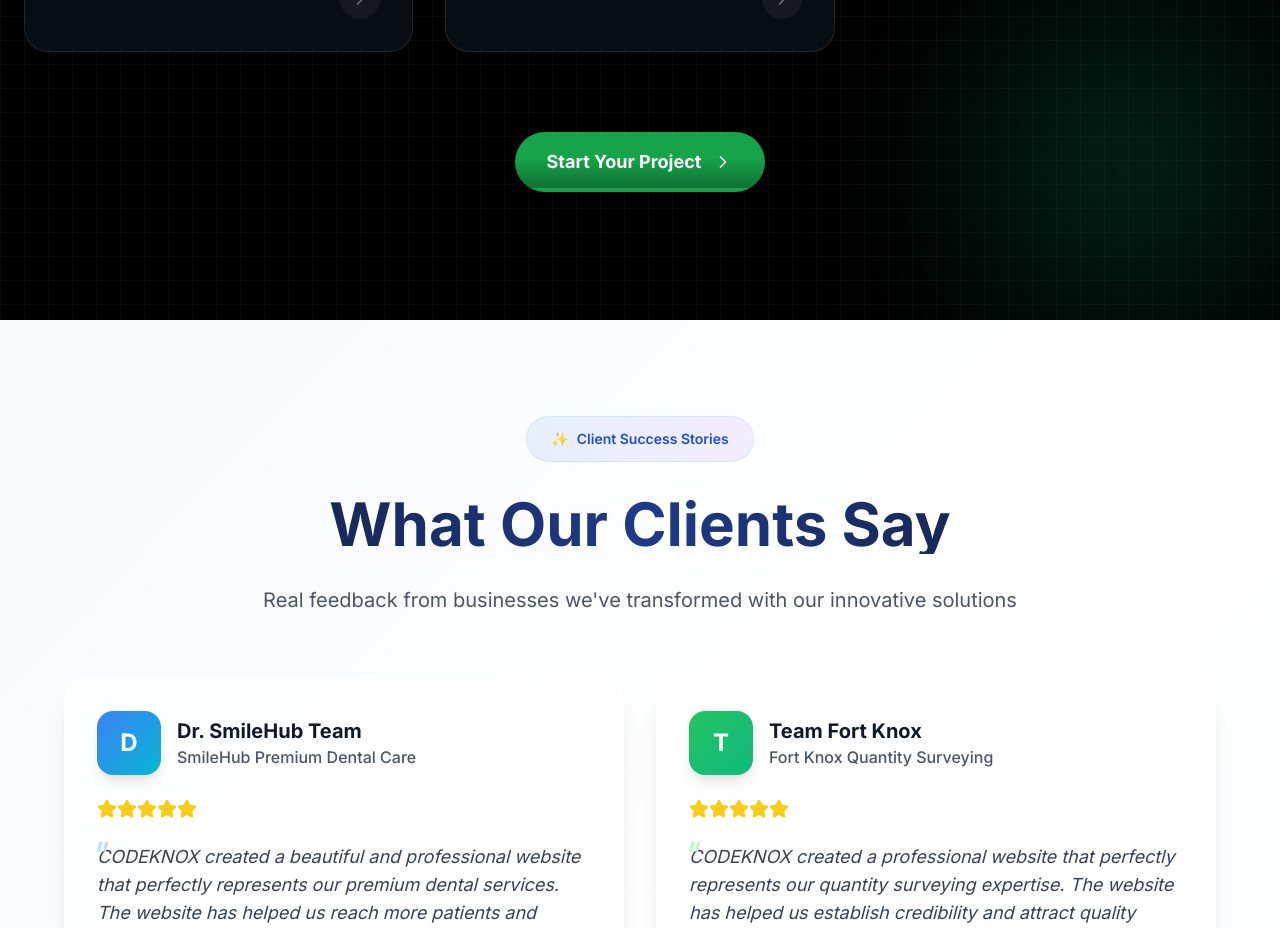
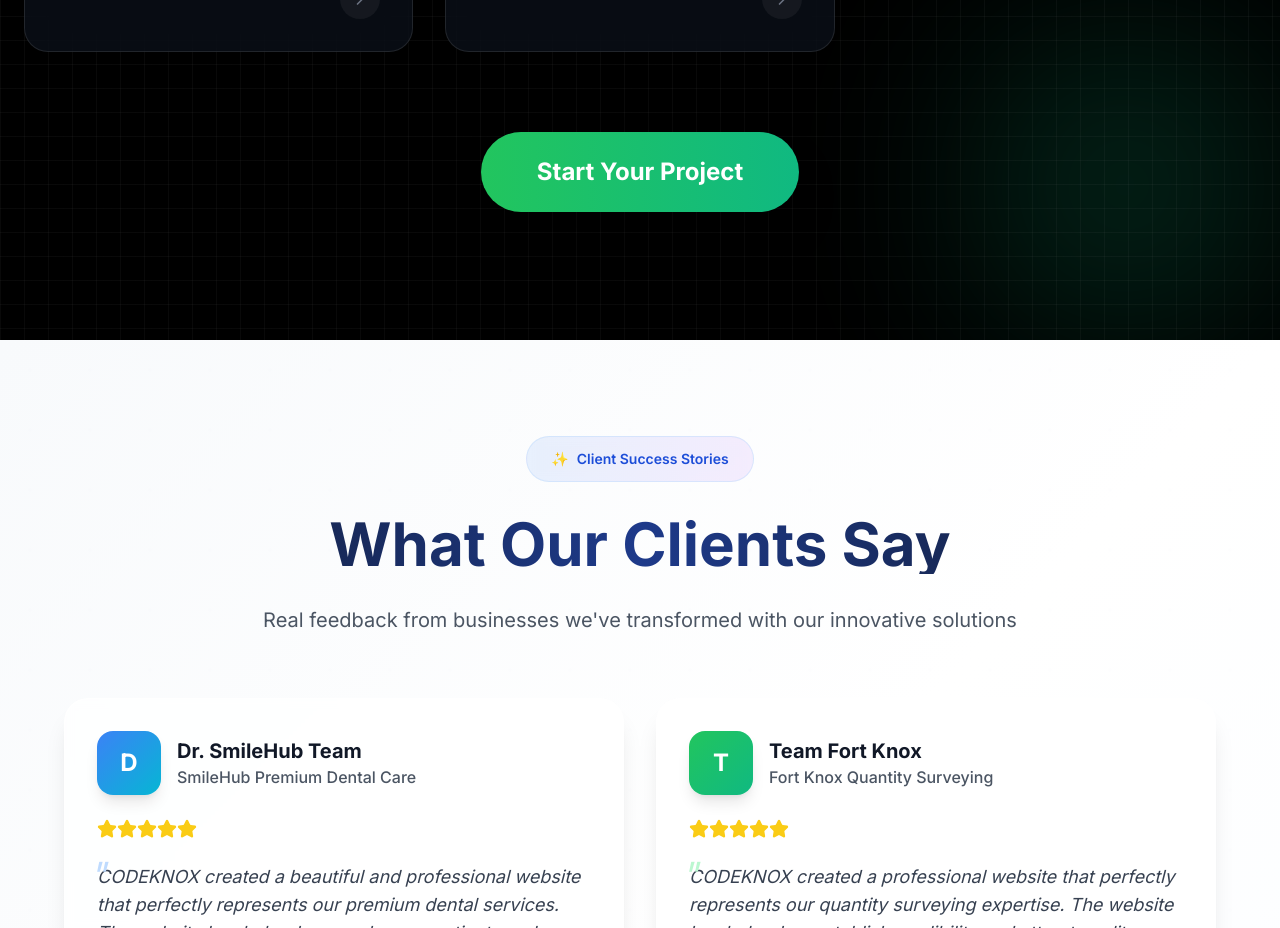
Before and after one commit to codeknox-lk/codeknox-website, a React (Vite) app: page / in a window 1280 px wide. Shown: the part 8280-9208 px from the top of the page. Built offline with nearby package versions, Linux system fonts and the light colour scheme.

Commit message:
Standardize Process section button to match site-wide gradient style

```diff
--- a/src/pages/Home.tsx
+++ b/src/pages/Home.tsx
@@ -1270,13 +1270,18 @@ const Home: React.FC = () => {
             className="mt-20 text-center"
           >
             <Link to="/contact">
-              <button className="group relative inline-flex items-center justify-center px-8 py-4 text-lg font-bold text-white transition-all duration-200 bg-green-600 font-pj rounded-full focus:outline-none focus:ring-2 focus:ring-offset-2 focus:ring-green-600 hover:bg-green-500 active:scale-95">
-                <span className="absolute inset-0 w-full h-full -mt-1 rounded-lg opacity-30 bg-gradient-to-b from-transparent via-transparent to-black"></span>
-                <span className="relative flex items-center gap-3">
-                  Start Your Project
-                  <ChevronRight className="w-5 h-5 group-hover:translate-x-1 transition-transform" />
-                </span>
-              </button>
+              <motion.button
+                whileHover={{ scale: 1.05, y: -3 }}
+                whileTap={{ scale: 0.95 }}
+                className="group relative px-14 py-6 text-2xl font-bold rounded-full overflow-hidden bg-gradient-to-r from-green-500 to-emerald-500 hover:from-green-600 hover:to-emerald-600 text-white shadow-2xl hover:shadow-green-500/25 transition-all duration-500"
+              >
+                <span className="relative z-10">Start Your Project</span>
+                <motion.div
+                  className="absolute inset-0 bg-gradient-to-r from-emerald-500 to-green-500 opacity-0 group-hover:opacity-100 transition-opacity duration-500"
+                  initial={{ x: '-100%' }}
+                  whileHover={{ x: '0%' }}
+                />
+              </motion.button>
             </Link>
           </motion.div>
         </div>
```
